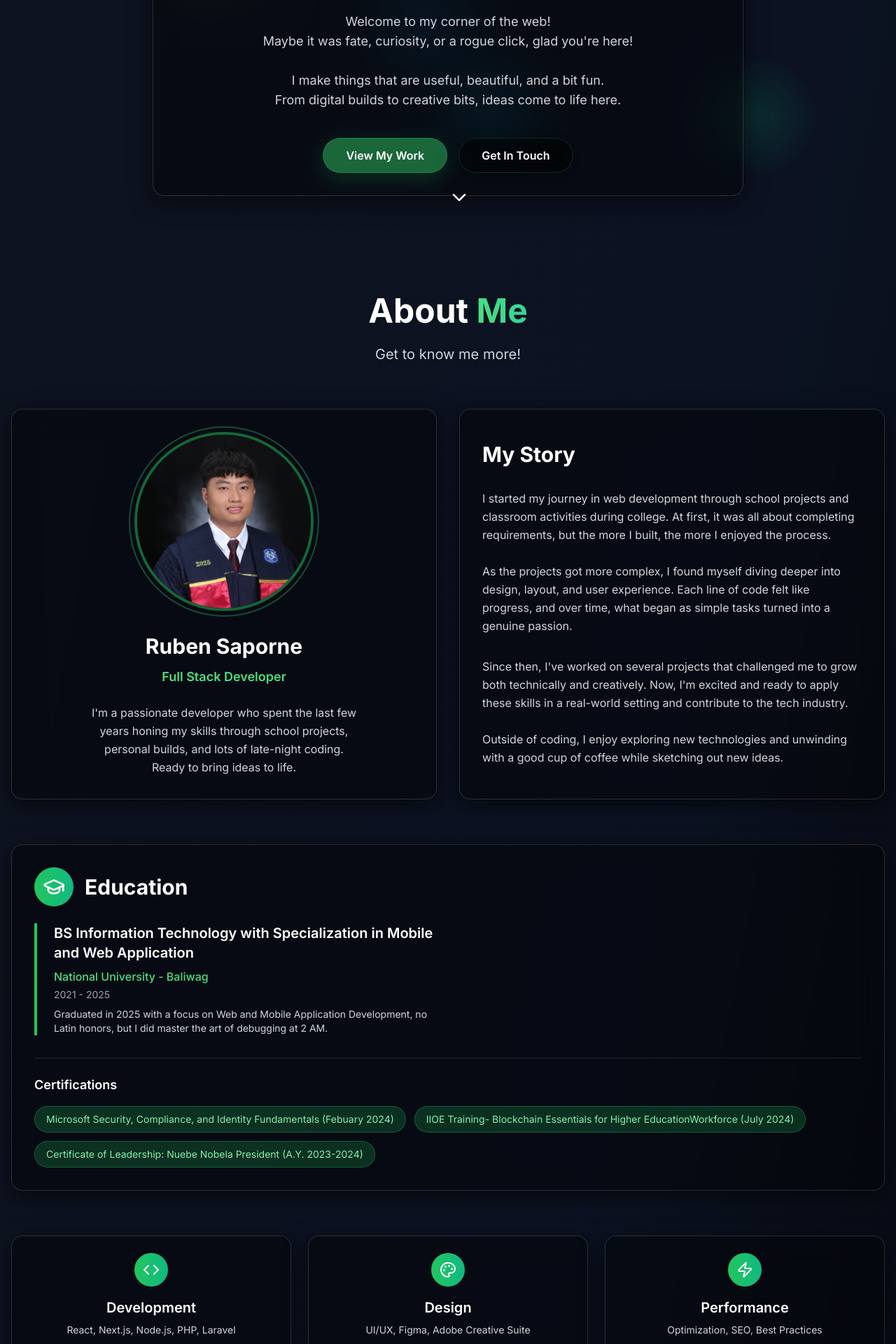
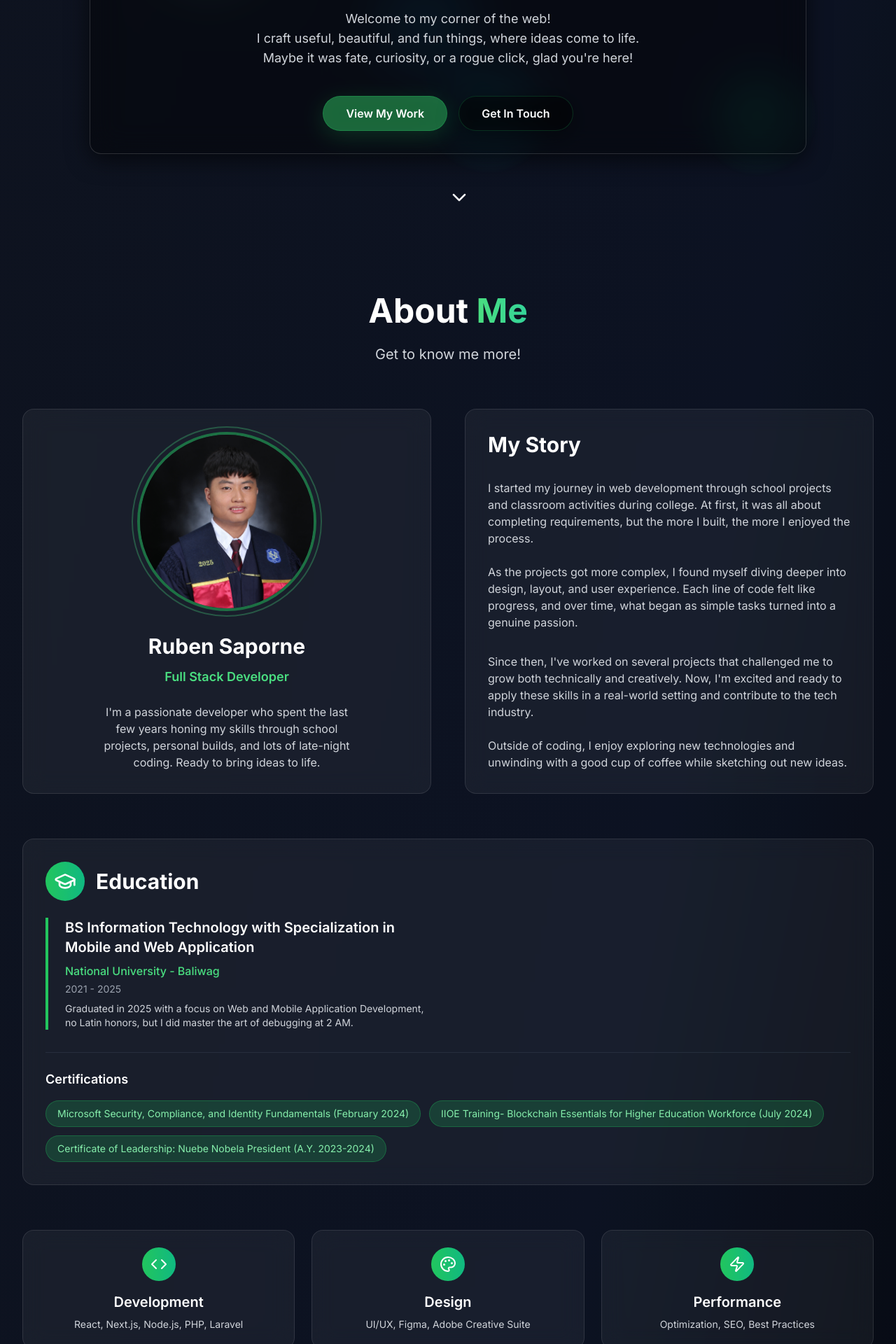
Before and after one commit to BenruZaps/ruben-portfolio, a Next.js app: page / in a window 1280 px wide. Shown: the part 460-2380 px from the top of the page at 70% size. Built offline with nearby package versions, Linux system fonts and the light colour scheme; no server answers.

Commit message:
fix paddings for mobile view

```diff
--- a/app/components/About.jsx
+++ b/app/components/About.jsx
@@ -95,17 +95,17 @@ export default function About() {
   }
 
   return (
-    <section id="about" className="py-20 px-4 bg-black/20">
+    <section id="about" className="py-12 sm:py-16 lg:py-20 px-4 sm:px-6 lg:px-8 bg-black/20">
       <div className="max-w-7xl mx-auto">
         <motion.div
-          className="text-center mb-16"
+          className="text-center mb-12 sm:mb-16"
           initial={{ opacity: 0, y: -50 }}
           whileInView={{ opacity: 1, y: 0 }}
           viewport={{ once: true }}
           transition={{ duration: 0.8 }}
         >
           <motion.h2
-            className="text-4xl md:text-5xl font-bold text-white mb-6"
+            className="text-3xl sm:text-4xl lg:text-5xl font-bold text-white mb-4 sm:mb-6"
             initial={{ scale: 0.5 }}
             whileInView={{ scale: 1 }}
             viewport={{ once: true }}
@@ -119,21 +119,21 @@ export default function About() {
               }}
               transition={{
                 duration: 3,
-                repeat: Number.POSITIVE_INFINITY,
+                repeat: Infinity,
                 ease: "easeInOut",
               }}
             >
               Me
             </motion.span>
           </motion.h2>
-          <p className="text-xl text-gray-300 max-w-3xl mx-auto">
+          <p className="text-lg sm:text-xl text-gray-300 max-w-3xl mx-auto px-4">
             Get to know me more!
           </p>
         </motion.div>
 
-        {/* Photo and Story Section - Equal Height Cards */}
+        {/* Photo and Story Section - Responsive Grid */}
         <motion.div
-          className="grid lg:grid-cols-2 gap-8 mb-16"
+          className="grid lg:grid-cols-2 gap-6 sm:gap-8 lg:gap-12 mb-12 sm:mb-16"
           variants={containerVariants}
           initial="hidden"
           whileInView="visible"
@@ -141,12 +141,12 @@ export default function About() {
         >
           {/* Photo Card with Protection */}
           <motion.div
-            className="glass-card-dark p-8 text-center flex flex-col justify-center min-h-[500px]"
+            className="bg-white/5 backdrop-blur-lg border border-white/10 rounded-2xl p-6 sm:p-8 text-center flex flex-col justify-center min-h-[450px] sm:min-h-[500px]"
             variants={cardVariants}
             whileHover="hover"
           >
             <motion.div
-              className="relative w-64 h-64 mx-auto mb-8"
+              className="relative w-48 sm:w-56 lg:w-64 h-48 sm:h-56 lg:h-64 mx-auto mb-6 sm:mb-8"
               whileHover={{ rotate: 5 }}
               transition={{ duration: 0.3 }}
             >
@@ -176,7 +176,7 @@ export default function About() {
 
                   {/* Main Image */}
                   <Image
-                    src="/self/GRADPIC.jpg"
+                    src="/self/GRADPIC.jpg" // Replace with your actual photo path
                     alt="Ruben Saporne - Profile Photo"
                     width={256}
                     height={256}
@@ -195,7 +195,6 @@ export default function About() {
                     onDragStart={(e) => e.preventDefault()}
                     draggable={false}
                     priority
-                    unoptimized={false}
                   />
 
                   {/* Invisible overlay to prevent interaction */}
@@ -216,13 +215,13 @@ export default function About() {
                 <motion.div
                   className="absolute -inset-2 rounded-full border-2 border-green-400/30 pointer-events-none"
                   animate={{ rotate: 360 }}
-                  transition={{ duration: 20, repeat: Number.POSITIVE_INFINITY, ease: "linear" }}
+                  transition={{ duration: 20, repeat: Infinity, ease: "linear" }}
                 />
               </div>
             </motion.div>
 
             <motion.h3
-              className="text-3xl font-bold text-white mb-3 select-none"
+              className="text-2xl sm:text-3xl font-bold text-white mb-2 sm:mb-3 select-none"
               initial={{ opacity: 0, y: 20 }}
               whileInView={{ opacity: 1, y: 0 }}
               viewport={{ once: true }}
@@ -232,7 +231,7 @@ export default function About() {
             </motion.h3>
 
             <motion.p
-              className="text-green-400 font-semibold text-lg mb-6 select-none"
+              className="text-green-400 font-semibold text-base sm:text-lg mb-4 sm:mb-6 select-none"
               initial={{ opacity: 0, y: 20 }}
               whileInView={{ opacity: 1, y: 0 }}
               viewport={{ once: true }}
@@ -242,7 +241,7 @@ export default function About() {
             </motion.p>
 
             <motion.p
-              className="text-gray-300 leading-relaxed text-base max-w-sm mx-auto select-none"
+              className="text-gray-300 leading-relaxed text-sm sm:text-base max-w-sm mx-auto select-none px-2"
               initial={{ opacity: 0, y: 20 }}
               whileInView={{ opacity: 1, y: 0 }}
               viewport={{ once: true }}
@@ -254,12 +253,12 @@ export default function About() {
 
           {/* Story Card */}
           <motion.div
-            className="glass-card-dark p-8 flex flex-col justify-center min-h-[500px]"
+            className="bg-white/5 backdrop-blur-lg border border-white/10 rounded-2xl p-6 sm:p-8 flex flex-col justify-center min-h-[450px] sm:min-h-[500px]"
             variants={cardVariants}
             whileHover="hover"
           >
             <motion.h3
-              className="text-3xl font-bold text-white mb-8"
+              className="text-2xl sm:text-3xl font-bold text-white mb-6 sm:mb-8"
               initial={{ opacity: 0, y: 20 }}
               whileInView={{ opacity: 1, y: 0 }}
               viewport={{ once: true }}
@@ -269,7 +268,7 @@ export default function About() {
             </motion.h3>
 
             <motion.p
-              className="text-gray-300 mb-8 leading-relaxed text-base"
+              className="text-gray-300 mb-6 sm:mb-8 leading-relaxed text-sm sm:text-base"
               initial={{ opacity: 0, y: 20 }}
               whileInView={{ opacity: 1, y: 0 }}
               viewport={{ once: true }}
@@ -281,7 +280,7 @@ export default function About() {
             </motion.p>
 
             <motion.p
-              className="text-gray-300 leading-relaxed text-base"
+              className="text-gray-300 leading-relaxed text-sm sm:text-base"
               initial={{ opacity: 0, y: 20 }}
               whileInView={{ opacity: 1, y: 0 }}
               viewport={{ once: true }}
@@ -296,13 +295,17 @@ export default function About() {
 
         {/* Education Section */}
         <motion.div
-          className="mb-16"
+          className="mb-12 sm:mb-16"
           initial={{ opacity: 0, x: -100 }}
           whileInView={{ opacity: 1, x: 0 }}
           viewport={{ once: true }}
           transition={{ duration: 0.8, delay: 0.2 }}
         >
-          <motion.div className="glass-card-dark p-8" whileHover={{ scale: 1.02 }} transition={{ duration: 0.2 }}>
+          <motion.div
+            className="bg-white/5 backdrop-blur-lg border border-white/10 rounded-2xl p-6 sm:p-8"
+            whileHover={{ scale: 1.02 }}
+            transition={{ duration: 0.2 }}
+          >
             <motion.div
               className="flex items-center mb-6"
               initial={{ opacity: 0, y: 20 }}
@@ -311,28 +314,28 @@ export default function About() {
               transition={{ duration: 0.6 }}
             >
               <motion.div
-                className="p-3 bg-gradient-to-r from-green-500 to-emerald-500 rounded-full mr-4"
+                className="p-2 sm:p-3 bg-gradient-to-r from-green-500 to-emerald-500 rounded-full mr-3 sm:mr-4"
                 whileHover={{ rotate: 360 }}
                 transition={{ duration: 0.6 }}
               >
-                <GraduationCap className="w-8 h-8 text-white" />
+                <GraduationCap className="w-6 h-6 sm:w-8 sm:h-8 text-white" />
               </motion.div>
-              <h3 className="text-3xl font-bold text-white">Education</h3>
+              <h3 className="text-2xl sm:text-3xl font-bold text-white">Education</h3>
             </motion.div>
 
             <motion.div
-              className="grid md:grid-cols-2 gap-8"
+              className="grid md:grid-cols-2 gap-6 sm:gap-8"
               variants={containerVariants}
               initial="hidden"
               whileInView="visible"
               viewport={{ once: true }}
             >
               <motion.div className="space-y-4" variants={itemVariants}>
-                <div className="border-l-4 border-green-500 pl-6">
-                  <h4 className="text-xl font-semibold text-white mb-2">BS Information Technology with Specialization in Mobile and Web Application</h4>
-                  <p className="text-green-400 font-medium mb-1">National University - Baliwag</p>
-                  <p className="text-gray-400 text-sm mb-2">2021 - 2025</p>
-                  <p className="text-gray-300 text-sm">
+                <div className="border-l-4 border-green-500 pl-4 sm:pl-6">
+                  <h4 className="text-lg sm:text-xl font-semibold text-white mb-2">BS Information Technology with Specialization in Mobile and Web Application</h4>
+                  <p className="text-green-400 font-medium mb-1 text-sm sm:text-base">National University - Baliwag</p>
+                  <p className="text-gray-400 text-xs sm:text-sm mb-2">2021 - 2025</p>
+                  <p className="text-gray-300 text-xs sm:text-sm">
                     Graduated in 2025 with a focus on Web and Mobile Application Development, no Latin honors, but I did master the art of debugging at 2 AM.
                   </p>
                 </div>
@@ -340,28 +343,28 @@ export default function About() {
             </motion.div>
 
             <motion.div
-              className="mt-8 pt-6 border-t border-gray-700/50"
+              className="mt-6 sm:mt-8 pt-6 border-t border-gray-700/50"
               initial={{ opacity: 0 }}
               whileInView={{ opacity: 1 }}
               viewport={{ once: true }}
               transition={{ duration: 0.8, delay: 0.4 }}
             >
-              <h4 className="text-lg font-semibold text-white mb-4">Certifications</h4>
+              <h4 className="text-base sm:text-lg font-semibold text-white mb-4">Certifications</h4>
               <motion.div
-                className="flex flex-wrap gap-3"
+                className="flex flex-wrap gap-2 sm:gap-3"
                 variants={containerVariants}
                 initial="hidden"
                 whileInView="visible"
                 viewport={{ once: true }}
               >
                 {[
-                  "Microsoft Security, Compliance, and Identity Fundamentals  (Febuary 2024)",
-                  "IIOE Training- Blockchain Essentials for Higher EducationWorkforce (July 2024)",
+                  "Microsoft Security, Compliance, and Identity Fundamentals (February 2024)",
+                  "IIOE Training- Blockchain Essentials for Higher Education Workforce (July 2024)",
                   "Certificate of Leadership: Nuebe Nobela President (A.Y. 2023-2024)",
                 ].map((cert, index) => (
                   <motion.span
                     key={cert}
-                    className="px-4 py-2 bg-green-500/20 text-green-300 rounded-full text-sm border border-green-500/30"
+                    className="px-3 sm:px-4 py-2 bg-green-500/20 text-green-300 rounded-full text-xs sm:text-sm border border-green-500/30"
                     variants={{
                       hidden: { scale: 0, opacity: 0 },
                       visible: {
@@ -385,25 +388,30 @@ export default function About() {
 
         {/* Skills Section */}
         <motion.div
-          className="grid md:grid-cols-3 gap-6"
+          className="grid sm:grid-cols-2 lg:grid-cols-3 gap-4 sm:gap-6"
           variants={containerVariants}
           initial="hidden"
           whileInView="visible"
           viewport={{ once: true }}
         >
           {skills.map((skill, index) => (
-            <motion.div key={index} className="glass-card-dark p-6 text-center" variants={cardVariants} whileHover="hover">
+            <motion.div
+              key={index}
+              className="bg-white/5 backdrop-blur-lg border border-white/10 rounded-2xl p-6 text-center"
+              variants={cardVariants}
+              whileHover="hover"
+            >
               <motion.div
                 className="flex justify-center mb-4"
                 whileHover={{ rotate: 360 }}
                 transition={{ duration: 0.6 }}
               >
-                <div className="p-3 bg-gradient-to-r from-green-500 to-emerald-500 rounded-full">
-                  <skill.icon className="w-6 h-6 text-white" />
+                <div className="p-2 sm:p-3 bg-gradient-to-r from-green-500 to-emerald-500 rounded-full">
+                  <skill.icon className="w-5 h-5 sm:w-6 sm:h-6 text-white" />
                 </div>
               </motion.div>
-              <h4 className="text-xl font-semibold text-white mb-2">{skill.title}</h4>
-              <p className="text-gray-300 text-sm">{skill.desc}</p>
+              <h4 className="text-lg sm:text-xl font-semibold text-white mb-2">{skill.title}</h4>
+              <p className="text-gray-300 text-xs sm:text-sm">{skill.desc}</p>
             </motion.div>
           ))}
         </motion.div>
--- a/app/components/Hero.jsx
+++ b/app/components/Hero.jsx
@@ -77,16 +77,22 @@ export default function Hero() {
 
   return (
     <section id="home" className="min-h-screen flex items-center justify-center relative bg-black/20">
-      <motion.div className="text-center z-10 px-4" variants={containerVariants} initial="hidden" animate="visible">
+      {/* Main content container with proper mobile spacing */}
       <motion.div
-          className="glass-card-dark p-8 md:p-8 max-w-5xl mx-auto mt-8"
+        className="text-center z-10 px-4 pt-20 pb-24 md:pt-8 md:pb-16 w-full"
+        variants={containerVariants}
+        initial="hidden"
+        animate="visible"
+      >
+        <motion.div
+          className="glass-card-dark p-6 md:p-8 max-w-5xl mx-auto"
           initial={{ scale: 0.8, opacity: 0 }}
           animate={{ scale: 1, opacity: 1 }}
           transition={{ duration: 0.8, ease: "easeOut" }}
         >
           {/* Hero Image */}
-          <motion.div className="mb-8" variants={itemVariants}>
-            <motion.div className="relative w-32 h-32 md:w-40 md:h-40 mx-auto mb-6" variants={imageVariants}>
+          <motion.div className="mb-6 md:mb-8" variants={itemVariants}>
+            <motion.div className="relative w-28 h-28 md:w-40 md:h-40 mx-auto mb-4 md:mb-6" variants={imageVariants}>
               <Image
                 src="/self/FORMAL.jpg"
                 alt="Ruben Saporne - Hero Photo"
@@ -101,7 +107,7 @@ export default function Hero() {
           </motion.div>
 
           <motion.h1
-            className="text-4xl md:text-6xl lg:text-7xl font-bold text-white mb-6 leading-tight"
+            className="text-3xl md:text-6xl lg:text-7xl font-bold text-white mb-4 md:mb-6 leading-tight"
             variants={itemVariants}
           >
             Hi, I'm{" "}
@@ -115,26 +121,23 @@ export default function Hero() {
             </motion.span>
           </motion.h1>
 
-          <motion.p className="text-xl md:text-2xl text-gray-200 mb-8 leading-relaxed" variants={itemVariants}>
+          <motion.p className="text-lg md:text-2xl text-gray-200 mb-6 md:mb-8 leading-relaxed" variants={itemVariants}>
             Full Stack Developer
           </motion.p>
 
           <motion.p
-            className="text-lg text-gray-300 mb-10 max-w-2xl mx-auto text-center"
+            className="text-base md:text-lg xs:text-sm text-gray-300 mb-8 md:mb-10 max-w-2xl mx-auto text-center px-2"
             variants={itemVariants}
           >
             Welcome to my corner of the web! <br />
-            Maybe it was fate, curiosity, or a rogue click, glad you're here! <br /><br />
-            I make things that are useful, beautiful, and a bit fun. <br />
-            From digital builds to creative bits, ideas come to life here.
-
+            I craft useful, beautiful, and fun things, where ideas come to life. <br />
+            Maybe it was fate, curiosity, or a rogue click, glad you're here! <br />
           </motion.p>
 
-
-          <motion.div className="flex flex-col sm:flex-row gap-4 justify-center" variants={itemVariants}>
+          <motion.div className="flex flex-col sm:flex-row gap-4 justify-center mb-8 md:mb-0" variants={itemVariants}>
             <motion.button
               onClick={() => document.getElementById("projects")?.scrollIntoView({ behavior: "smooth" })}
-              className="glass-button px-8 py-3 text-white font-semibold rounded-full"
+              className="glass-button px-6 md:px-8 py-3 text-white font-semibold rounded-full text-sm md:text-base"
               variants={buttonVariants}
               whileHover="hover"
               whileTap="tap"
@@ -143,7 +146,7 @@ export default function Hero() {
             </motion.button>
             <motion.button
               onClick={() => document.getElementById("contact")?.scrollIntoView({ behavior: "smooth" })}
-              className="glass-button-secondary px-8 py-3 text-white font-semibold rounded-full"
+              className="glass-button-secondary px-6 md:px-8 py-3 text-white font-semibold rounded-full text-sm md:text-base"
               variants={buttonVariants}
               whileHover="hover"
               whileTap="tap"
@@ -151,10 +154,12 @@ export default function Hero() {
               Get In Touch
             </motion.button>
           </motion.div>
+        </motion.div>
+      </motion.div>
 
-        </motion.div>
+      {/* Chevron positioned outside the card */}
       <motion.div
-          className="absolute bottom-8 left-1/2 transform -translate-x-1/2 cursor-pointer"
+        className="absolute bottom-6 md:bottom-8 left-1/2 transform -translate-x-1/2 cursor-pointer z-20"
         animate={{ y: [0, -10, 0] }}
         transition={{ duration: 2, repeat: Number.POSITIVE_INFINITY, ease: "easeInOut" }}
         variants={chevronVariants}
@@ -166,11 +171,8 @@ export default function Hero() {
           nextSection?.scrollIntoView({ behavior: "smooth" })
         }}
       >
-          <ChevronDown className="text-white w-8 h-8" />
+        <ChevronDown className="text-white w-6 h-6 md:w-8 md:h-8" />
       </motion.div>
-      </motion.div>
-
-
     </section>
   )
 }
```
Also changed, not shown: app/components/Navigation.jsx (+18 -4 lines). Lines whose indentation alone changed are shown as unchanged.
